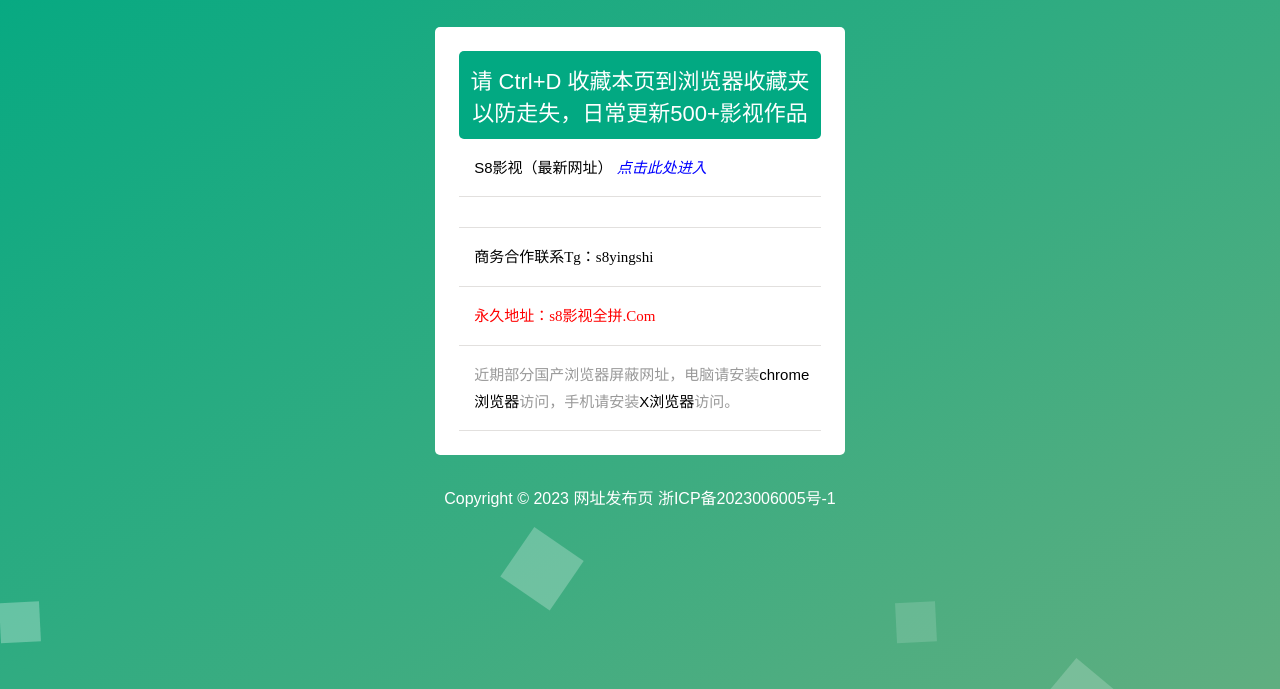
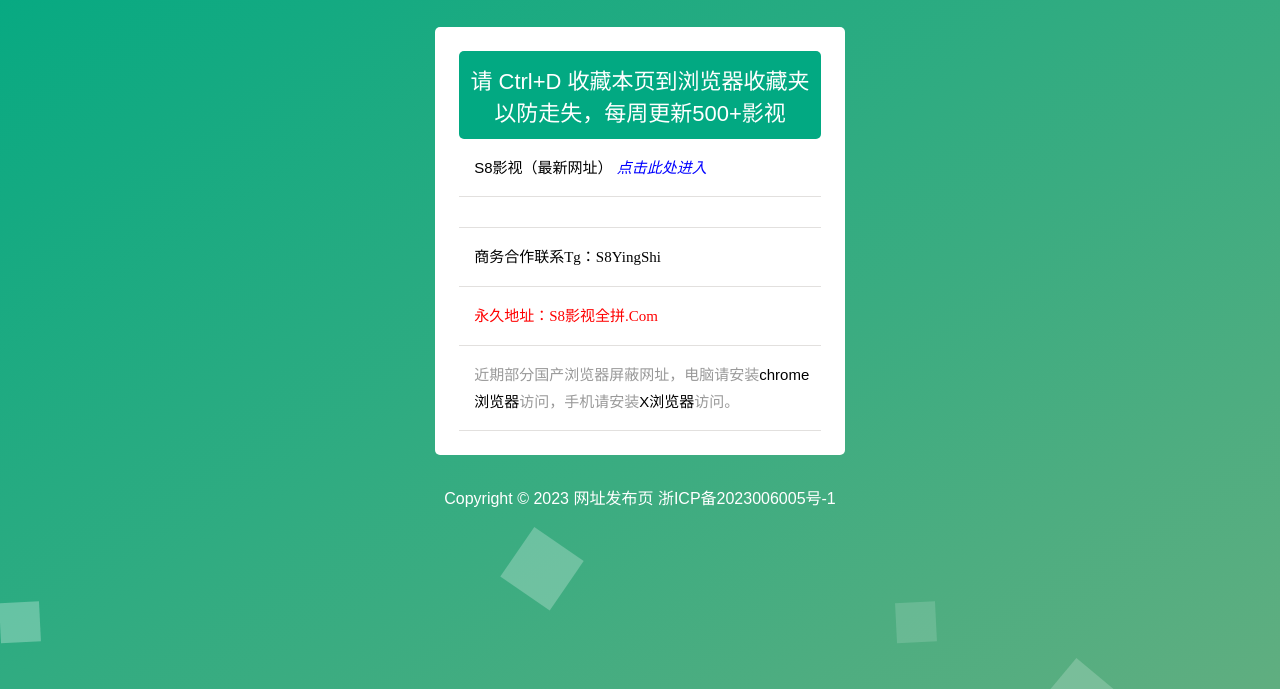
Before and after one commit to S8yingshi/S8-, a plain HTML site: page index.html in a window 1280 px wide. Shown: the part 111-800 px from the top of the page. Drawn offline with Linux system fonts and the light colour scheme; a script that the page names is missing.

Commit message:
index.html

```diff
--- a/index.html
+++ b/index.html
@@ -28,7 +28,7 @@
 				<h1>S8影视永久地址发布页</h1>
 				<div class="content">
 					<div class="content-top">
-							<h2>请 Ctrl+D 收藏本页到浏览器收藏夹 以防走失，日常更新500+影视作品</h2>
+							<h2>请 Ctrl+D 收藏本页到浏览器收藏夹 以防走失，每周更新500+影视</h2>
 							<ul>
 															<li>
 									S8影视（最新网址）									<i>
@@ -47,11 +47,11 @@
 								</li>
 															<li>
 									 <span style="color: rgb(0, 0, 0); font-family: Microsoft YaHei; font-size: 15px; font-style: normal; font-variant-ligatures: normal; font-variant-caps: normal; font-weight: 300; letter-spacing: normal; orphans: 2; text-align: left; text-indent: 0px; text-transform: none; white-space: normal; widows: 2; word-spacing: 0px; -webkit-text-stroke-width: 0px; text-decoration-style: initial; text-decoration-color: initial; display: inline !important; float: none; box-sizing: border-box; margin: 0; padding: 0; background-color: rgb(255, 255, 255)">
-										商务合作联系Tg：s8yingshi</span><br style="box-sizing: border-box; font-weight: 300; color: rgb(0, 0, 0); font-family: Microsoft YaHei; font-size: 15px; font-style: normal; font-variant-ligatures: normal; font-variant-caps: normal; letter-spacing: normal; orphans: 2; text-align: left; text-indent: 0px; text-transform: none; white-space: normal; widows: 2; word-spacing: 0px; -webkit-text-stroke-width: 0px; text-decoration-style: initial; text-decoration-color: initial; margin: 0px; padding: 0px; background-color: rgb(255, 255, 255)">
+										商务合作联系Tg：S8YingShi</span><br style="box-sizing: border-box; font-weight: 300; color: rgb(0, 0, 0); font-family: Microsoft YaHei; font-size: 15px; font-style: normal; font-variant-ligatures: normal; font-variant-caps: normal; letter-spacing: normal; orphans: 2; text-align: left; text-indent: 0px; text-transform: none; white-space: normal; widows: 2; word-spacing: 0px; -webkit-text-stroke-width: 0px; text-decoration-style: initial; text-decoration-color: initial; margin: 0px; padding: 0px; background-color: rgb(255, 255, 255)">
 										</font></li>
 															<li>
 						<span style="color: rgb(255, 0, 0); font-family: Microsoft YaHei; font-size: 15px; font-style: normal; font-variant-ligatures: normal; font-variant-caps: normal; font-weight: 300; letter-spacing: normal; orphans: 2; text-align: left; text-indent: 0px; text-transform: none; white-space: normal; widows: 2; word-spacing: 0px; -webkit-text-stroke-width: 0px; text-decoration-style: initial; text-decoration-color: initial; display: inline !important; float: none; box-sizing: border-box; margin: 0; padding: 0; background-color: rgb(255, 255, 255)">
-						永久地址：s8影视全拼.Com</span></li>
+						永久地址：S8影视全拼.Com</span></li>
 
 								                               <li> <span>近期部分国产浏览器屏蔽网址，电脑请安装<a href="https://www.google.cn/chrome/" target="_blank">chrome浏览器</a>访问，手机请安装<a href="https://xn--gzu811i/" target="_blank">X浏览器</a>访问。<span></li>
 							</ul>
```
